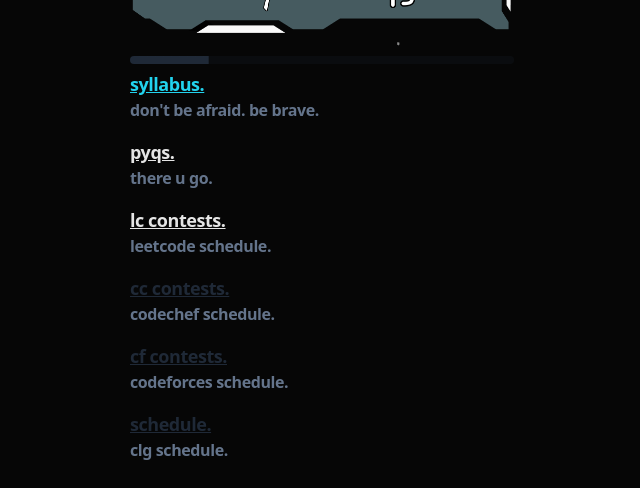
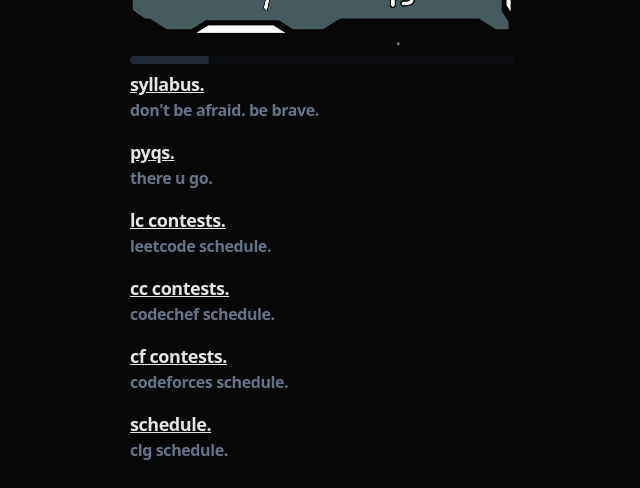
Before and after one commit to Sayak-Bhunia/cipher, a React (Vite) app: page / in a window 1280 px wide. Shown: the part 168-656 px from the top of the page, without its empty margins (306-946 px from the left). Built offline with nearby package versions, Linux system fonts and the light colour scheme; no server answers.

Commit message:
Update Content.jsx

```diff
--- a/src/components/Content.jsx
+++ b/src/components/Content.jsx
@@ -13,7 +13,7 @@ const Content = () => {
           <div className="text-left mt-2 lg:mr-6">
             <img src="./Heading3.png" className="w-96" alt="Heading" />
             <progress className="progress w-84"></progress>
-            <h3 className="text-cyan-400 text-lg font-semibold tracking-tight ml-0s">
+            <h3 className="text-neutral-200 text-lg font-semibold tracking-tight ml-0s">
               <a
                 href="https://drive.google.com/file/d/1x0_IBT1UpyaDrWv546VgPFY7thx50J8_/view?usp=sharing"
                 target="_blank"
@@ -49,7 +49,7 @@ const Content = () => {
             <h3 className="text-slate-500 text-md font-semibold tracking-tight ml-0">
               leetcode schedule.
             </h3>
-            <h3 className="text-nuetral-200 text-lg font-semibold tracking-tight mt-4 ml-0s">
+            <h3 className="text-neutral-200 text-lg font-semibold tracking-tight mt-4 ml-0s">
               <a
                 href="https://www.codechef.com/contests"
                 target="_blank"
@@ -61,7 +61,7 @@ const Content = () => {
             <h3 className="text-slate-500 text-md font-semibold tracking-tight ml-0">
               codechef schedule.
             </h3>
-            <h3 className="text-nuetral-200 text-lg font-semibold tracking-tight mt-4 ml-0s">
+            <h3 className="text-neutral-200 text-lg font-semibold tracking-tight mt-4 ml-0s">
               <a
                 href="https://codeforces.com/contests"
                 target="_blank"
@@ -73,7 +73,7 @@ const Content = () => {
             <h3 className="text-slate-500 text-md font-semibold tracking-tight ml-0">
               codeforces schedule.
             </h3>
-            <h3 className="text-nuetral-200 text-lg font-semibold tracking-tight mt-4 ml-0s">
+            <h3 className="text-neutral-200 text-lg font-semibold tracking-tight mt-4 ml-0s">
               <a
                 href="https://drive.google.com/file/d/1xpnDPhctOv7fTw0ILMJ074NXe3GnHbil/view?usp=sharing"
                 target="_blank"
```
